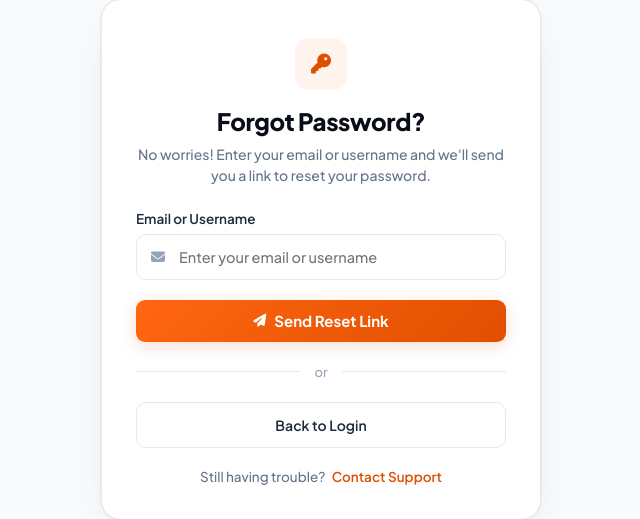
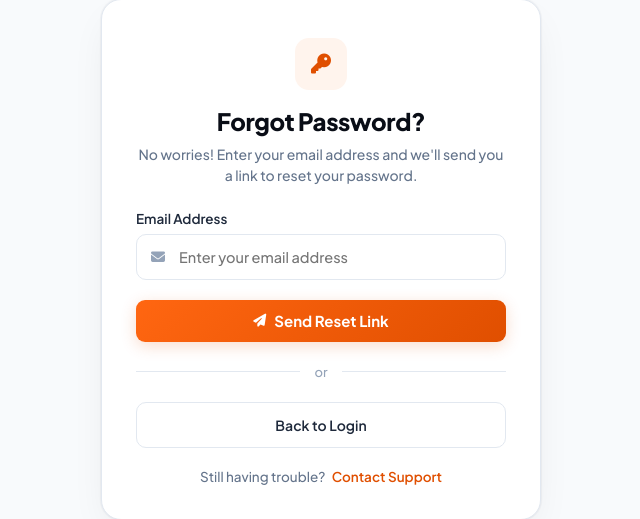
Before and after one commit to emirmubze/Clout, a Django app: page /forgot-password/ in a window 1280 px wide. Shown: the part 143-662 px from the top of the page, without its empty margins (319-959 px from the left). Run offline with Django 5.2, Linux system fonts and the light colour scheme; some libraries are stand-ins or nearby versions.

Commit message:
Change forgot password form to email only

```diff
--- a/shop/templates/shop/forgot-password.html
+++ b/shop/templates/shop/forgot-password.html
@@ -339,7 +339,7 @@ body {
             </div>
             <h1 class="title">Forgot Password?</h1>
             <p class="description">
-                No worries! Enter your email or username and we'll send you a link to reset your password.
+                No worries! Enter your email address and we'll send you a link to reset your password.
             </p>
         </div>
 
@@ -347,10 +347,10 @@ body {
             {% csrf_token %}
 
             <div class="form-group">
-                <label class="label" for="email">Email or Username</label>
+                <label class="label" for="email">Email Address</label>
                 <div class="input-wrap">
                     <i class="fa-solid fa-envelope field-icon"></i>
-                    <input class="input" type="text" id="email" name="email" placeholder="Enter your email or username" autocomplete="username" value="{{ submitted_email|default:'' }}" required>
+                    <input class="input" type="email" id="email" name="email" placeholder="Enter your email address" autocomplete="email" value="{{ submitted_email|default:'' }}" required>
                 </div>
 
                 {% if email_error %}
```
